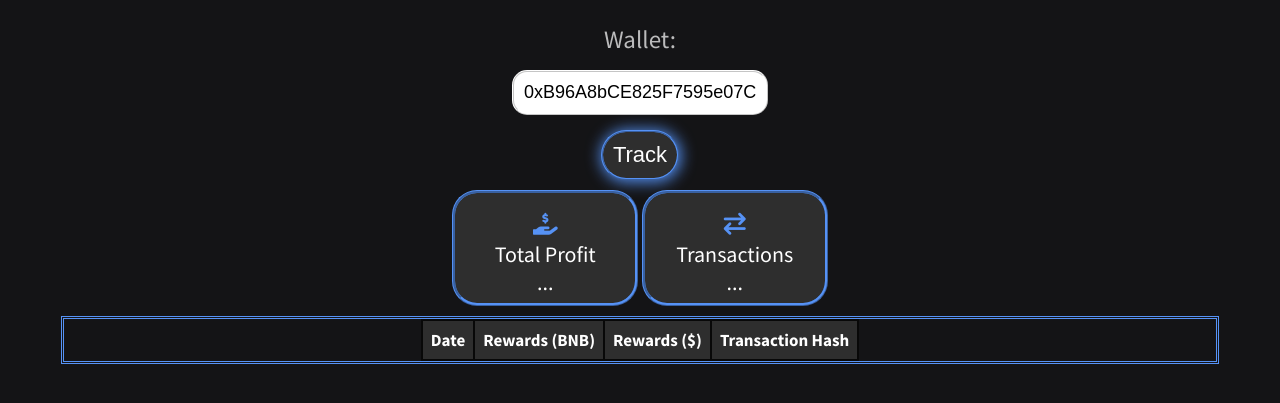
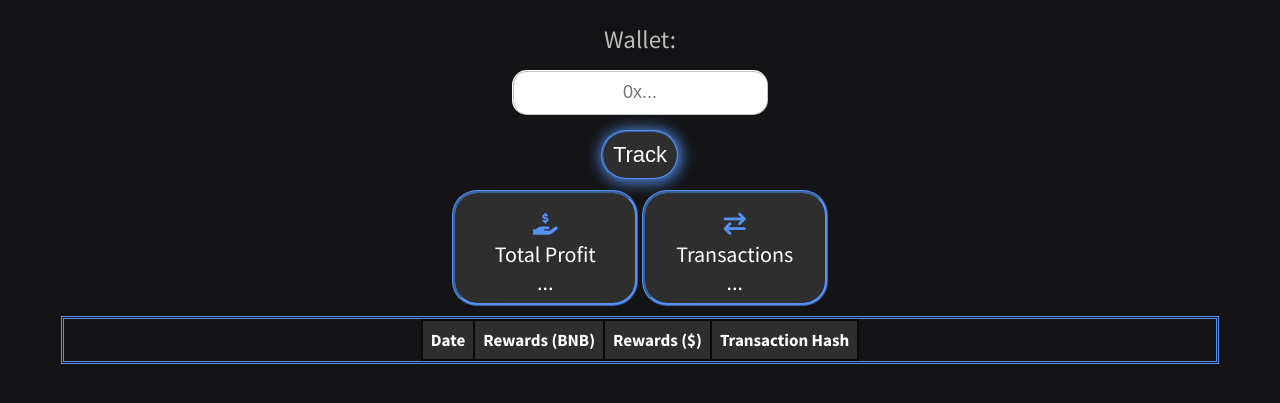
Before and after one commit to Bobyshowshow/Boby_show, a plain HTML site: page index.html in a window 1280 px wide. Shown: the part 257-660 px from the top of the page. Drawn offline with Linux system fonts and the light colour scheme; no server answers.

Commit message:
Add files via upload

```diff
--- a/index.html
+++ b/index.html
@@ -22,7 +22,7 @@
     <div class="bu-content">
 
         <label for="bu-input">Wallet: </label>
-        <input type="text" id="Wallet" placeholder="0x..." value="0xB96A8bCE825F7595e07C8aBA797737E23bCb8950">
+        <input type="text" id="Wallet" placeholder="0x...">
 
         <button id="btn" onclick="toggleTable();">Track</button>
 
```
